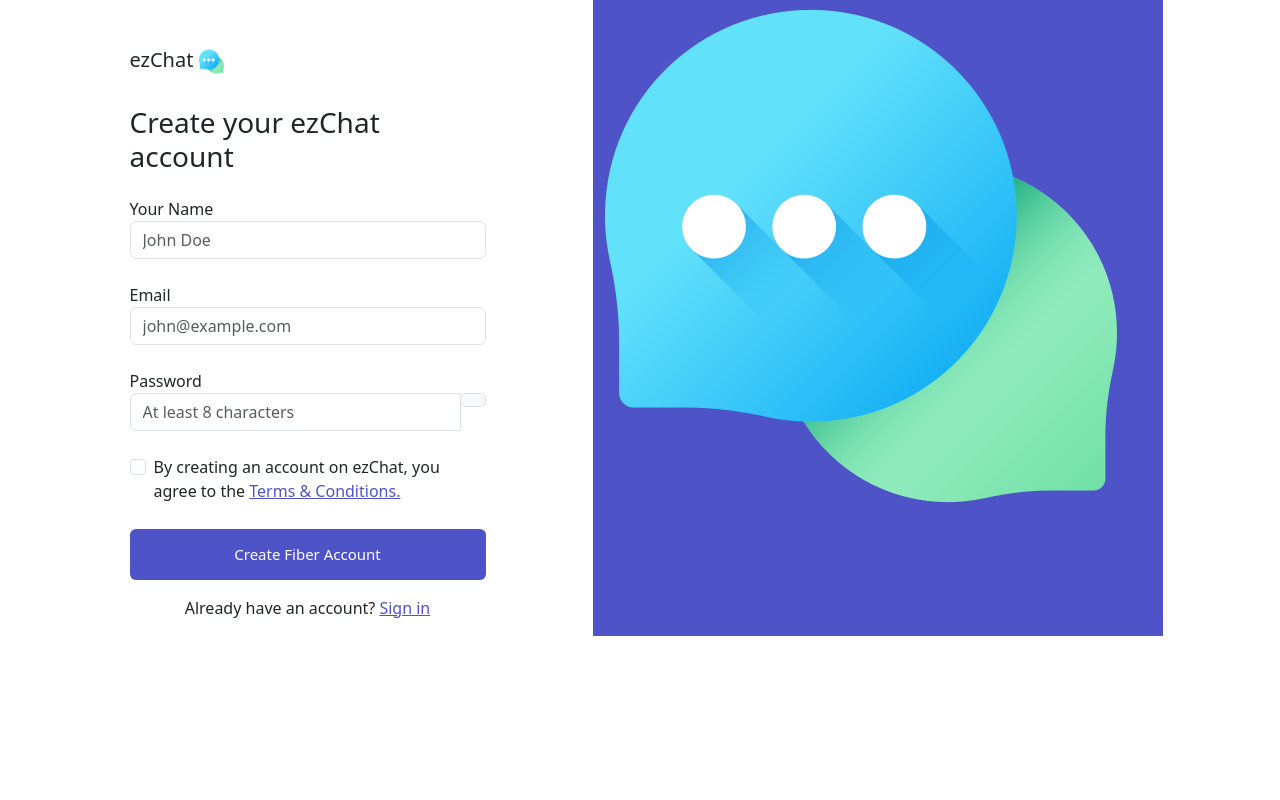
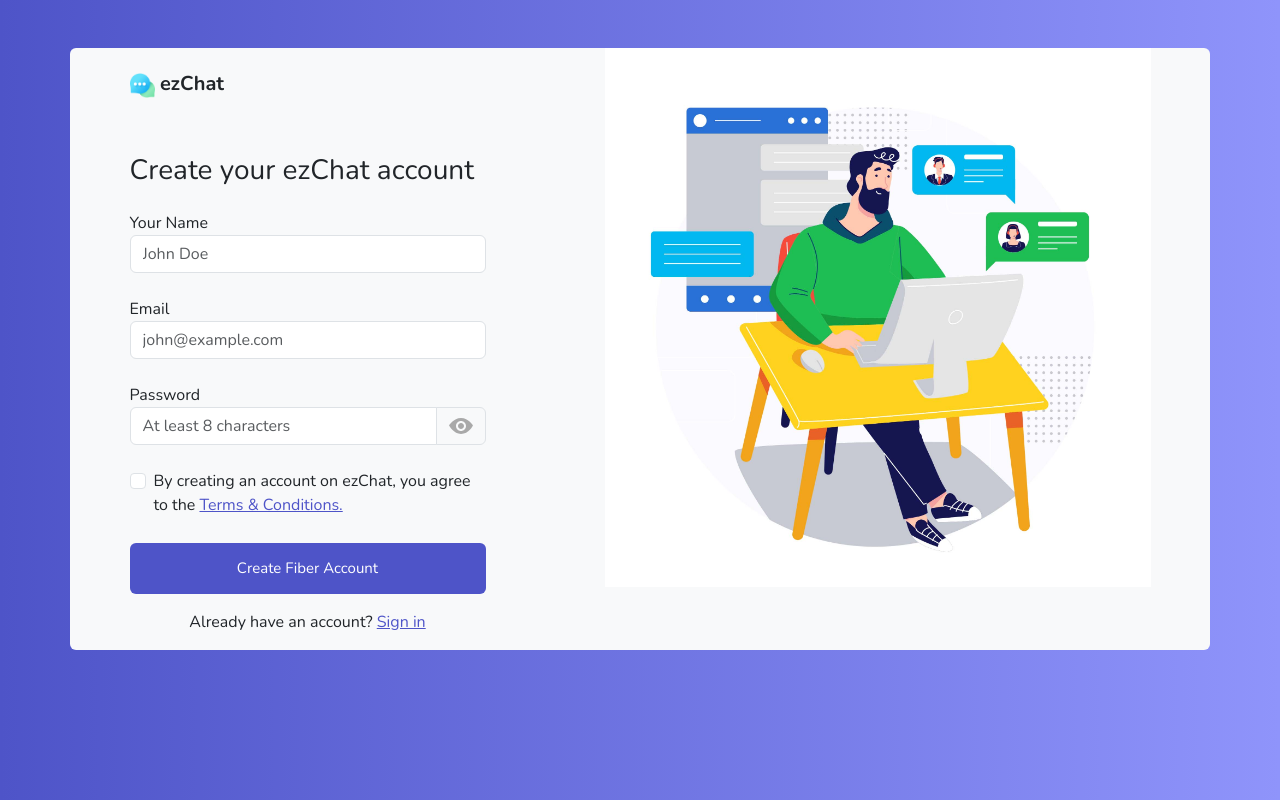
Before and after one commit to abubakrmo/ez-chat, a website built with webpack: page dist/signup.html in a window 1280 px wide. Built offline with nearby package versions, Linux system fonts and the light colour scheme; some packages are replaced by stand-ins of ours.

Commit message:
new signup image added and signup page redesigned

```diff
--- a/dist/signup.html
+++ b/dist/signup.html
@@ -10,37 +10,28 @@
     <link rel="stylesheet" href="https://fonts.googleapis.com/css?family=Nunito:300,400,600,700,800,900">
     <link rel="stylesheet" href="https://fonts.googleapis.com/css?family=Roboto:400,500,700">
 
+
     <style>
-        /* body{
-            font-size: 15px;
-        } */
-        .carousel-indicators li{
-            height: 7px;
-            width: 7px;
-            border-radius: 100%;
+        body{
+        font-family: Nunito !important;
+        background-image: linear-gradient(to right, #4e54c8, #8f94fb);
         }
-        .carousel-caption{
-            position: relative;
-            left: auto;
-            right: auto;
-            top: 30px;
-        }
+
         @media screen and (max-width:576px) {
-            .carouz{
-                display: none;
-            }
+
         }
 
     </style>
 </head>
 <body>
-    <div class="container">
+
+    <div class="container bg-light mt-5 rounded">
         <div class="row">
             <div class="col-sm-4 container">
-                <h5 class="text-dark font-weight-bold pt-5">
-                    ezChat <img src="/images/chat.png" width="25" alt="">
+                <h5 class="text-dark fw-bolder pt-4">
+                    <img src="/images/chat.png" width="25" alt=""> ezChat
                 </h5>
-                <h3 class="pt-4 pb-3">Create your ezChat account</h3>
+                <h3 class="pt-5 pb-3">Create your ezChat account</h3>
                 <form action="">
                     <label for="name">Your Name</label>
                     <input type="text" id="name" placeholder="John Doe" class="form-control">
@@ -51,14 +42,13 @@
                 </form>
                 <form action="" class="mt-4">
                     <label for="code">Password</label>
-                    <div class="input-group">
-                        <input type="password" id="name" placeholder="At least 8 characters" class="form-control">
-                        <div class="input-group-append">
-                            <div class="input-group-text">
-                                <img src="../hide password.svg" alt="">
-                            </div>
-                        </div>
-                    </div>
+                    <div class="input-group mb-3">
+                        <input type="password" class="form-control" placeholder="At least 8 characters">
+                        <span class="input-group-text" id="">
+                            <img src="/images/hide password.svg" alt="">
+                        </span>
+                      </div>
+
                 </form>
                 <div class="form-check mt-4">
                     <label for="" class="form-check-label">
@@ -68,13 +58,13 @@
                     </label>
                 </div>
                 <button type="button" class="btn w-100 mt-4" style="background-color: #4e54c8;">
-                    <a href="" class="text-white btn" style="font-size: 15px;">Create Fiber Account</a>
+                    <a href="./index.html" class="text-white btn" style="font-size: 15px;">Create Fiber Account</a>
                 </button>
-                <p class="mt-3 text-center">Already have an account? <a href="" style="color: #4e54c8;">Sign in</a></p>
+                <p class="mt-3 text-center">Already have an account? <a href="./login.html" style="color: #4e54c8;">Sign in</a></p>
             </div>
 
-            <div class="col-sm-6 container carouz" style="background-color: #4e54c8;">
-              <img src="../images/chat.png" alt="">
+            <div class="col-sm-6 container">
+              <img src="/images/Live-Chat-Vector-Illustration.jpg" alt="" style="width: 100%;">
             </div>
         </div>
     </div>
```
Also changed, not shown: dist/login.html (+1 -1 lines), images/Live-Chat-Vector-Illustration.jpg (added), images/hide password.svg (added), 1 other file.
